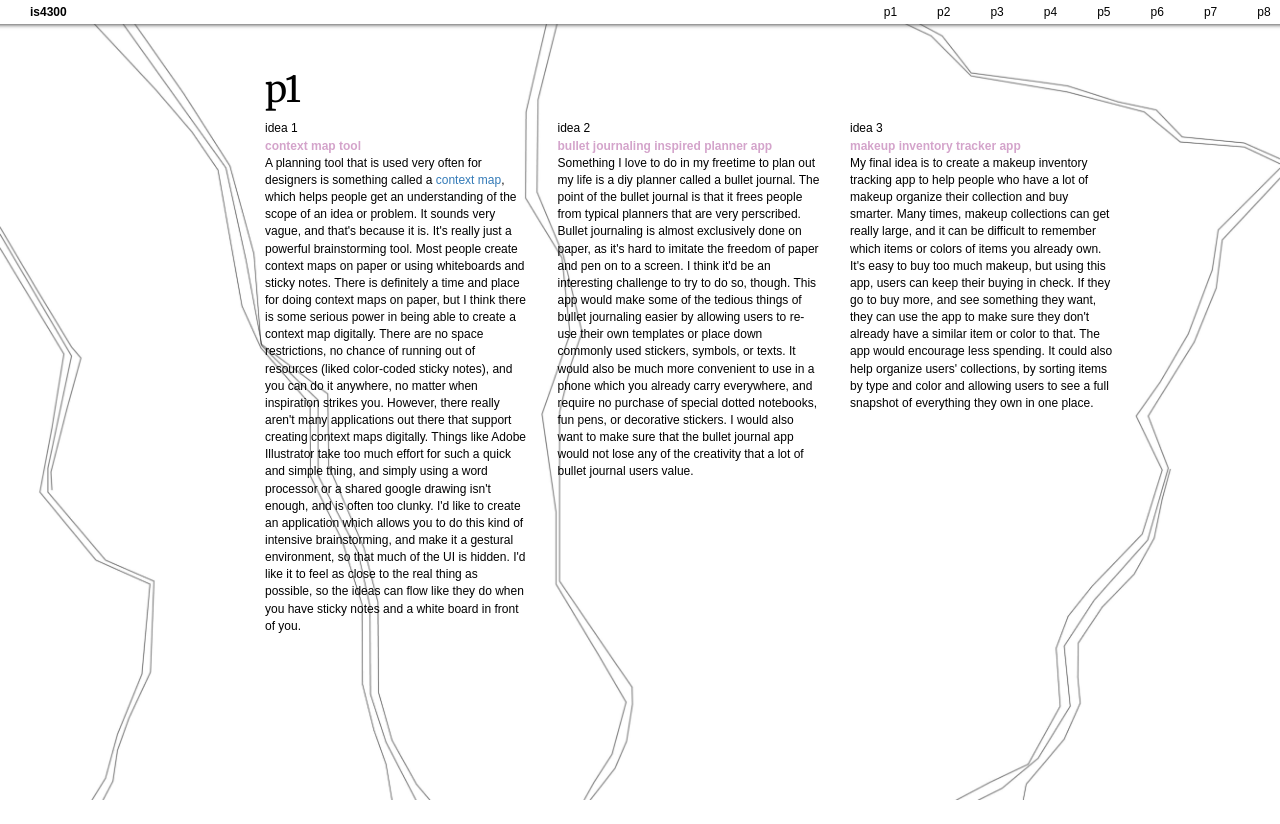
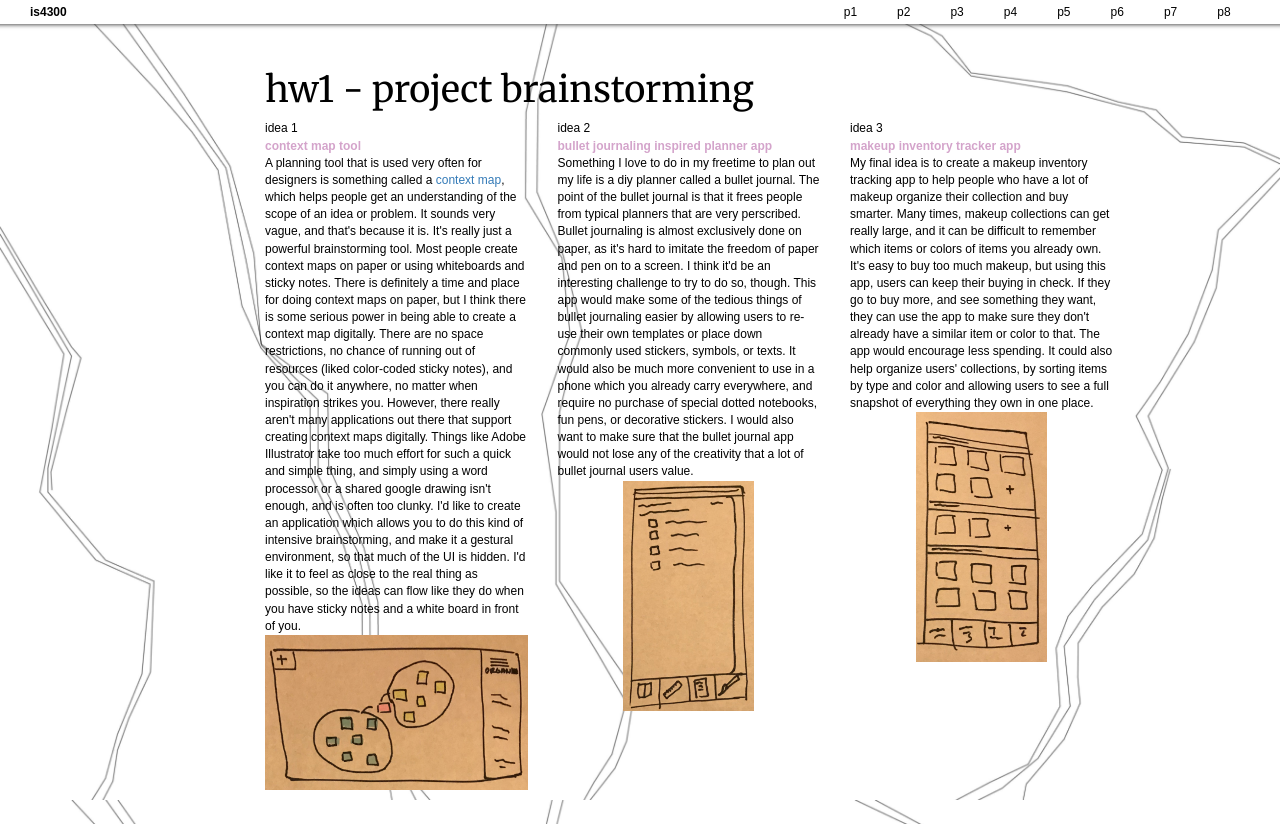
Before and after one commit to ysmilyanski/smilyanski.com, a plain HTML site: page is4300.html in a window 1280 px wide. Before the commit the page ends 800 px from the top, so only its background shows below. Drawn offline with nearby package versions, Linux system fonts and the light colour scheme; a web font is replaced by a local one.

Commit message:
added is hw1

```diff
--- a/is4300.html
+++ b/is4300.html
@@ -30,7 +30,7 @@
         <div id="navbar" class="row stay-on-top">
             <div class="col navbar-yule">
                 <div class="navbar-link-yule">
-                    <a href="#p8">p8</a>
+                    <a href="#p8" style="padding-right: 40px">p8</a>
                 </div>
                 <div class="navbar-link-yule">
                     <a href="#p7">p7</a>
@@ -63,7 +63,7 @@
         <div class="is4300-p container">
             <div class="row row-padded" id="p1">
                 <div class="col-lg-2"></div>
-                <div class="col-lg-10"><h1>p1</h1></div>
+                <div class="col-lg-10"><h1>hw1 - project brainstorming</h1></div>
             </div>
             <div class="row hidden-sm hidden-xs">
                 <div class="col-lg-2 col-md-1"></div>
@@ -74,9 +74,12 @@
             </div>
             <div class="row">
                 <div class="col-lg-2 col-md-1"></div>
-                <div class="col-lg-3 col-md-3"><b style="color: #D4A4CB">context map tool</b><br>A planning tool that is used very often for designers is something called a <a href="http://creatingminds.org/tools/context_map.htm">context map</a>, which helps people get an understanding of the scope of an idea or problem. It sounds very vague, and that's because it is. It's really just a powerful brainstorming tool. Most people create context maps on paper or using whiteboards and sticky notes. There is definitely a time and place for doing context maps on paper, but I think there is some serious power in being able to create a context map digitally. There are no space restrictions, no chance of running out of resources (liked color-coded sticky notes), and you can do it anywhere, no matter when inspiration strikes you. However, there really aren't many applications out there that support creating context maps digitally. Things like Adobe Illustrator take too much effort for such a quick and simple thing, and simply using a word processor or a shared google drawing isn't enough, and is often too clunky. I'd like to create an application which allows you to do this kind of intensive brainstorming, and make it a gestural environment, so that much of the UI is hidden. I'd like it to feel as close to the real thing as possible, so the ideas can flow like they do when you have sticky notes and a white board in front of you.</div>
-                <div class="col-lg-3 col-md-3"><b style="color: #D4A4CB">bullet journaling inspired planner app</b><br>Something I love to do in my freetime to plan out my life is a diy planner called a bullet journal. The point of the bullet journal is that it frees people from typical planners that are very perscribed. Bullet journaling is almost exclusively done on paper, as it's hard to imitate the freedom of paper and pen on to a screen. I think it'd be an interesting challenge to try to do so, though. This app would make some of the tedious things of bullet journaling easier by allowing users to re-use their own templates or place down commonly used stickers, symbols, or texts. It would also be much more convenient to use in a phone which you already carry everywhere, and require no purchase of special dotted notebooks, fun pens, or decorative stickers. I would also want to make sure that the bullet journal app would not lose any of the creativity that a lot of bullet journal users value. </div>
-                <div class="col-lg-3 col-md-3"><b style="color: #D4A4CB">makeup inventory tracker app</b><br>My final idea is to create a makeup inventory tracking app to help people who have a lot of makeup organize their collection and buy smarter. Many times, makeup collections can get really large, and it can be difficult to remember which items or colors of items you already own. It's easy to buy too much makeup, but using this app, users can keep their buying in check. If they go to buy more, and see something they want, they can use the app to make sure they don't already have a similar item or color to that. The app would encourage less spending. It could also help organize users' collections, by sorting items by type and color and allowing users to see a full snapshot of everything they own in one place.</div>
+                <div class="col-lg-3 col-md-3"><b style="color: #D4A4CB">context map tool</b><br>A planning tool that is used very often for designers is something called a <a href="http://creatingminds.org/tools/context_map.htm">context map</a>, which helps people get an understanding of the scope of an idea or problem. It sounds very vague, and that's because it is. It's really just a powerful brainstorming tool. Most people create context maps on paper or using whiteboards and sticky notes. There is definitely a time and place for doing context maps on paper, but I think there is some serious power in being able to create a context map digitally. There are no space restrictions, no chance of running out of resources (liked color-coded sticky notes), and you can do it anywhere, no matter when inspiration strikes you. However, there really aren't many applications out there that support creating context maps digitally. Things like Adobe Illustrator take too much effort for such a quick and simple thing, and simply using a word processor or a shared google drawing isn't enough, and is often too clunky. I'd like to create an application which allows you to do this kind of intensive brainstorming, and make it a gestural environment, so that much of the UI is hidden. I'd like it to feel as close to the real thing as possible, so the ideas can flow like they do when you have sticky notes and a white board in front of you.
+                <img src="img/cm.jpg" style="width: 100%"><br><br></div>
+                <div class="col-lg-3 col-md-3"><b style="color: #D4A4CB">bullet journaling inspired planner app</b><br>Something I love to do in my freetime to plan out my life is a diy planner called a bullet journal. The point of the bullet journal is that it frees people from typical planners that are very perscribed. Bullet journaling is almost exclusively done on paper, as it's hard to imitate the freedom of paper and pen on to a screen. I think it'd be an interesting challenge to try to do so, though. This app would make some of the tedious things of bullet journaling easier by allowing users to re-use their own templates or place down commonly used stickers, symbols, or texts. It would also be much more convenient to use in a phone which you already carry everywhere, and require no purchase of special dotted notebooks, fun pens, or decorative stickers. I would also want to make sure that the bullet journal app would not lose any of the creativity that a lot of bullet journal users value.
+                <img src="img/bja.jpg"><br><br></div>
+                <div class="col-lg-3 col-md-3"><b style="color: #D4A4CB">makeup inventory tracker app</b><br>My final idea is to create a makeup inventory tracking app to help people who have a lot of makeup organize their collection and buy smarter. Many times, makeup collections can get really large, and it can be difficult to remember which items or colors of items you already own. It's easy to buy too much makeup, but using this app, users can keep their buying in check. If they go to buy more, and see something they want, they can use the app to make sure they don't already have a similar item or color to that. The app would encourage less spending. It could also help organize users' collections, by sorting items by type and color and allowing users to see a full snapshot of everything they own in one place.
+                <img src="img/mui.jpg"></div>
                 <div class="col-lg-2 col-md-1"></div>
             </div>
         </div>
--- a/style.css
+++ b/style.css
@@ -109,6 +109,14 @@ body {
     font-size: 12px;
 }
 
+.is4300-p img {
+    display:block;
+    width: 50%;
+    height: auto;
+    margin-left: auto;
+    margin-right: auto;
+}
+
 /** fix this **/
 @media screen and (max-device-width : 1204px)
 {
```
Also changed, not shown: img/bja.jpg (added), img/cm.jpg (added), img/mui.jpg (added).
